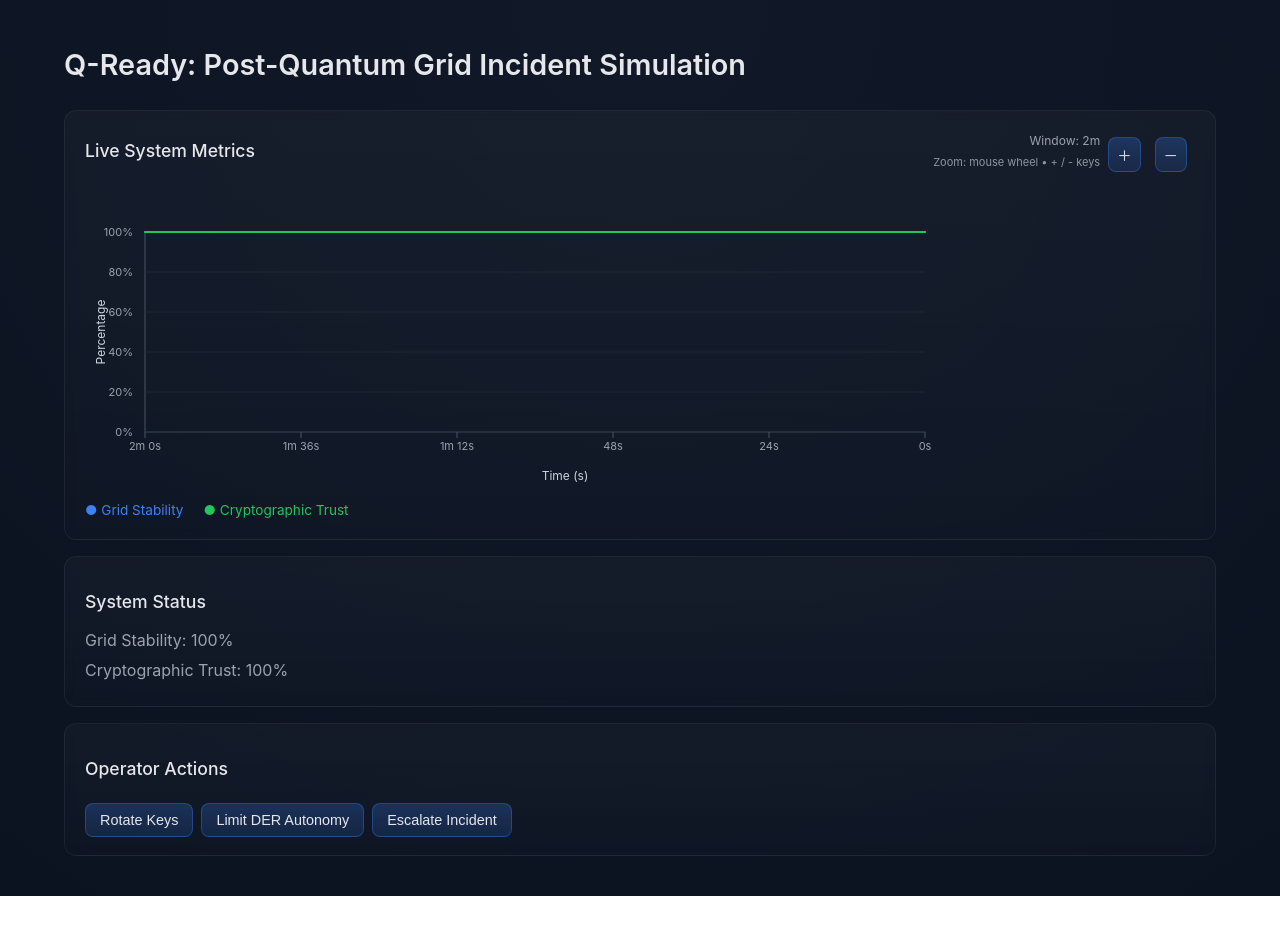
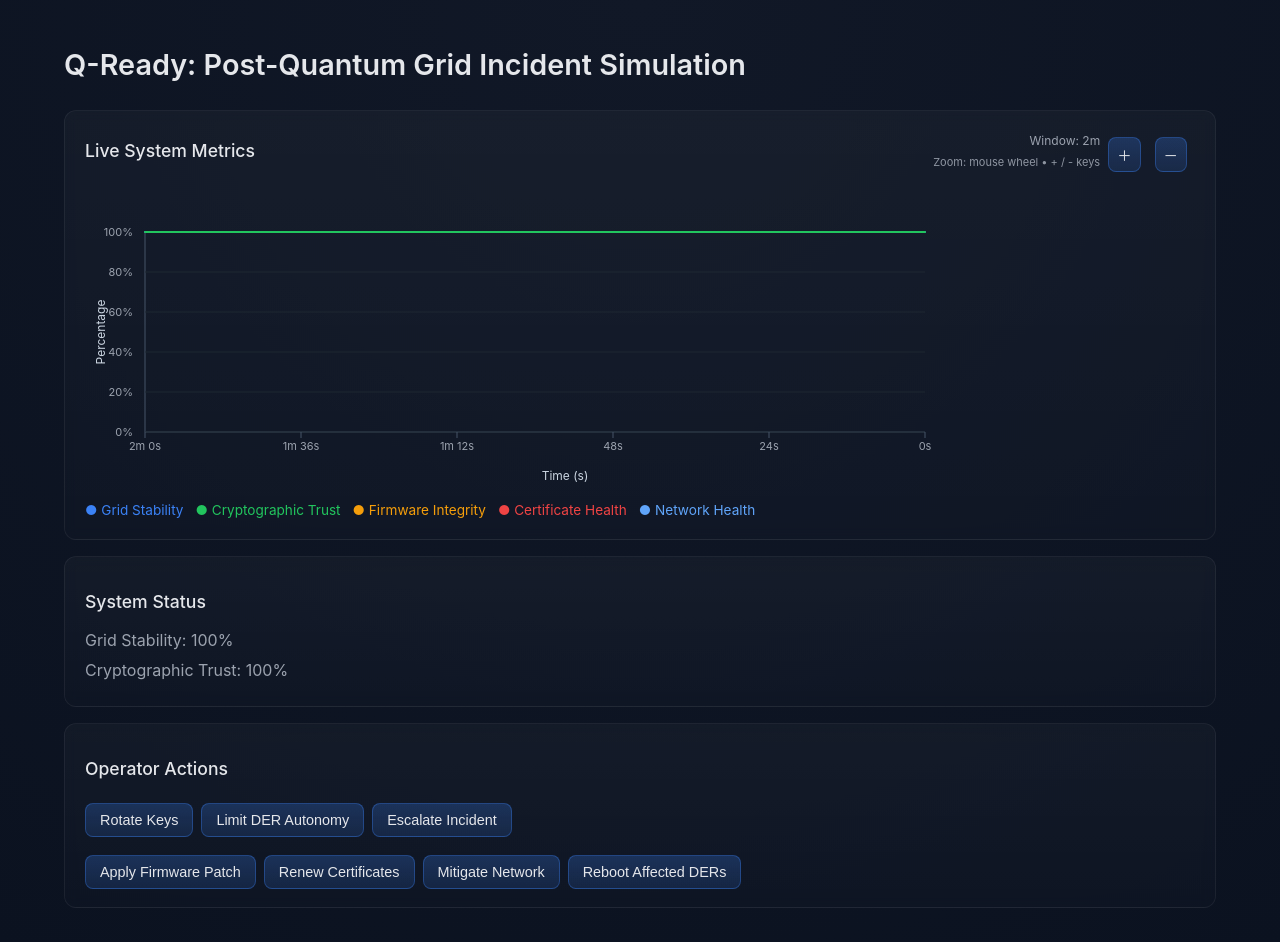
Before and after one commit to ChillPanda100/Q-READY, a React (Vite) app: page / in a window 1280 px wide. Both pictures are taken after a click on the button "Start Simulation". Shown: the top 942 px of the page. Before the commit the page ends 896 px from the top, so only its background shows below. Built offline with nearby package versions, Linux system fonts and the light colour scheme.

Commit message:
Add more electric grid metrics and operator actions

```diff
--- a/src/App.tsx
+++ b/src/App.tsx
@@ -18,6 +18,9 @@ const App: React.FC = () => {
     const [system, setSystem] = useState<SystemState>({
         stability: 100,
         trustLevel: 100,
+        firmwareIntegrity: 100,
+        certHealth: 100,
+        networkHealth: 100,
         score: 0,
     });
     const [finished, setFinished] = useState(false);
@@ -38,6 +41,9 @@ const App: React.FC = () => {
                     time: Date.now(), // absolute timestamp
                     stability: systemRef.current.stability,
                     trust: systemRef.current.trustLevel,
+                    firmwareIntegrity: systemRef.current.firmwareIntegrity,
+                    certHealth: systemRef.current.certHealth,
+                    networkHealth: systemRef.current.networkHealth,
                 },
             ]);
         }, 500); // sample every 500ms
@@ -128,6 +134,18 @@ const App: React.FC = () => {
             case 'escalate':
                 setSystem(s => ({...s, score: s.score + 5}));
                 break;
+            case 'patch':
+                setSystem(s => ({...s, firmwareIntegrity: Math.min(100, s.firmwareIntegrity + 20), stability: Math.min(100, s.stability + 8), score: s.score + 8}));
+                break;
+            case 'renew':
+                setSystem(s => ({...s, certHealth: Math.min(100, s.certHealth + 25), trustLevel: Math.min(100, s.trustLevel + 12), score: s.score + 10}));
+                break;
+            case 'mitigate-network':
+                setSystem(s => ({...s, networkHealth: Math.min(100, s.networkHealth + 20), stability: Math.min(100, s.stability + 6), score: s.score + 7}));
+                break;
+            case 'reboot':
+                setSystem(s => ({...s, firmwareIntegrity: Math.max(0, s.firmwareIntegrity - 5), stability: Math.max(0, s.stability + 5), score: s.score + 3}));
+                break;
         }
     };
 
--- a/src/components/ActionPanel.tsx
+++ b/src/components/ActionPanel.tsx
@@ -11,6 +11,12 @@ const ActionPanel: React.FC<Props> = ({ onAction }) => {
             <button onClick={() => onAction('rotate')}>Rotate Keys</button>
             <button onClick={() => onAction('limit')}>Limit DER Autonomy</button>
             <button onClick={() => onAction('escalate')}>Escalate Incident</button>
+            <div style={{marginTop: 10}}>
+                <button onClick={() => onAction('patch')}>Apply Firmware Patch</button>
+                <button onClick={() => onAction('renew')}>Renew Certificates</button>
+                <button onClick={() => onAction('mitigate-network')}>Mitigate Network</button>
+                <button onClick={() => onAction('reboot')}>Reboot Affected DERs</button>
+            </div>
         </div>
     );
 };
--- a/src/components/MetricGraph.tsx
+++ b/src/components/MetricGraph.tsx
@@ -190,9 +190,12 @@ const MetricGraph: React.FC<Props> = ({data}) => {
                     );
                 })}
 
-                {/* Stability & Trust lines */}
+                {/* Stability, Trust, Firmware, Cert, Network lines */}
                 <path d={linePath('stability')} fill="none" stroke="#3b82f6" strokeWidth={2} strokeLinecap="round" strokeLinejoin="round" />
                 <path d={linePath('trust')} fill="none" stroke="#22c55e" strokeWidth={2} strokeLinecap="round" strokeLinejoin="round" />
+                <path d={usedVisible.map((d, i) => `${i===0?'M':'L'} ${scaleX(d.time)} ${scaleY(d.firmwareIntegrity)}`).join(' ')} fill="none" stroke="#f59e0b" strokeWidth={2} strokeLinecap="round" strokeLinejoin="round" />
+                <path d={usedVisible.map((d, i) => `${i===0?'M':'L'} ${scaleX(d.time)} ${scaleY(d.certHealth)}`).join(' ')} fill="none" stroke="#ef4444" strokeWidth={2} strokeLinecap="round" strokeLinejoin="round" />
+                <path d={usedVisible.map((d, i) => `${i===0?'M':'L'} ${scaleX(d.time)} ${scaleY(d.networkHealth)}`).join(' ')} fill="none" stroke="#60a5fa" strokeWidth={2} strokeLinecap="round" strokeLinejoin="round" />
 
                 {/* Axis labels */}
                 <text transform={`translate(${PADDING - 40}, ${HEIGHT / 2}) rotate(-90)`} fontSize={12} fill="#cbd5e1" textAnchor="middle">Percentage</text>
@@ -200,9 +203,12 @@ const MetricGraph: React.FC<Props> = ({data}) => {
 
             </svg>
 
-            <div style={{display: 'flex', gap: '20px', marginTop: '8px', fontSize: '0.85rem'}}>
+            <div style={{display: 'flex', gap: '12px', marginTop: '8px', fontSize: '0.85rem', flexWrap: 'wrap'}}>
                 <span style={{color: '#3b82f6'}}>● Grid Stability</span>
                 <span style={{color: '#22c55e'}}>● Cryptographic Trust</span>
+                <span style={{color: '#f59e0b'}}>● Firmware Integrity</span>
+                <span style={{color: '#ef4444'}}>● Certificate Health</span>
+                <span style={{color: '#60a5fa'}}>● Network Health</span>
             </div>
         </div>
     );
--- a/src/types/index.ts
+++ b/src/types/index.ts
@@ -11,6 +11,9 @@ export interface Alert {
 export interface SystemState {
     stability: number;
     trustLevel: number;
+    firmwareIntegrity: number; // 0-100
+    certHealth: number; // 0-100
+    networkHealth: number; // 0-100 (higher = better)
     score: number;
 }
 
@@ -18,4 +21,7 @@ export interface MetricPoint {
     time: number;
     stability: number;
     trust: number;
+    firmwareIntegrity: number;
+    certHealth: number;
+    networkHealth: number;
 }
```
